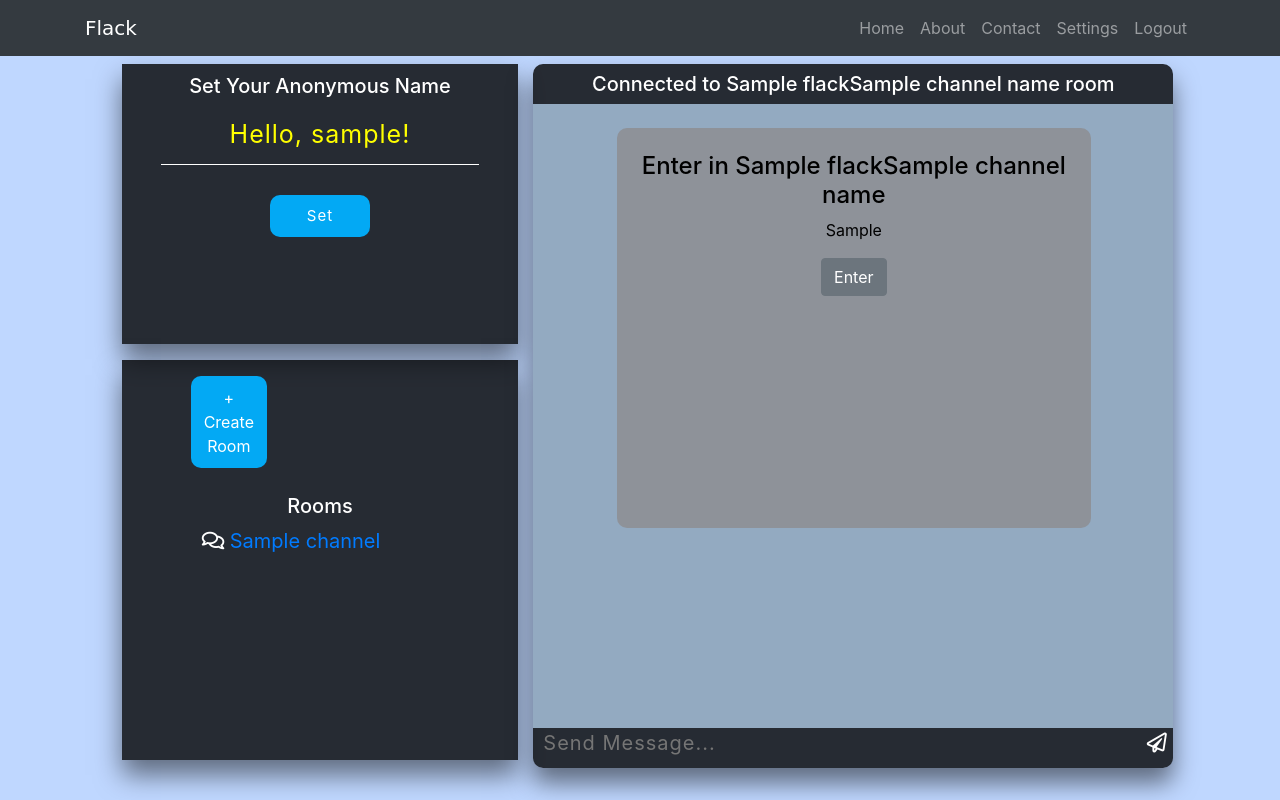
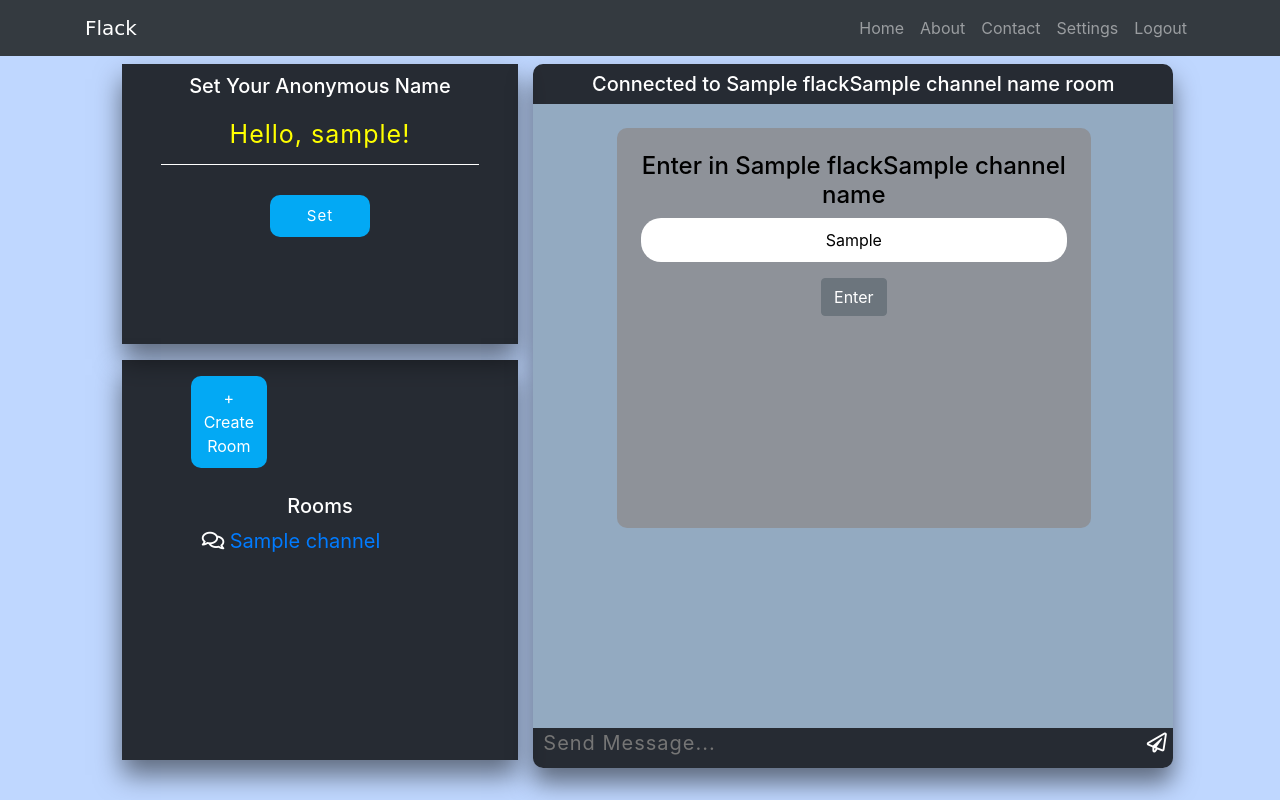
Before and after one commit to HemendraKhatik/FlackApp, a Flask app: template templates/chatroom.html in a window 1280 px wide. Run offline with Flask 2, Linux system fonts and the light colour scheme; the template is opened without the code that fills it: most values are stand-ins (such as "Sample title", 1, 10 or a date in 2020); some libraries are stand-ins or nearby versions.

Commit message:
Style chatroom messages.

```diff
--- a/static/css/welcome.css
+++ b/static/css/welcome.css
@@ -49,6 +49,13 @@
   color: #000000;
   background-color: #93aac1;
 }
+
+.chatBoxBody p {
+  background-color: white;
+  padding: 10px;
+  border-radius: 20px;
+}
+
 #pop{
   height:400px;
   width:80%;
```
